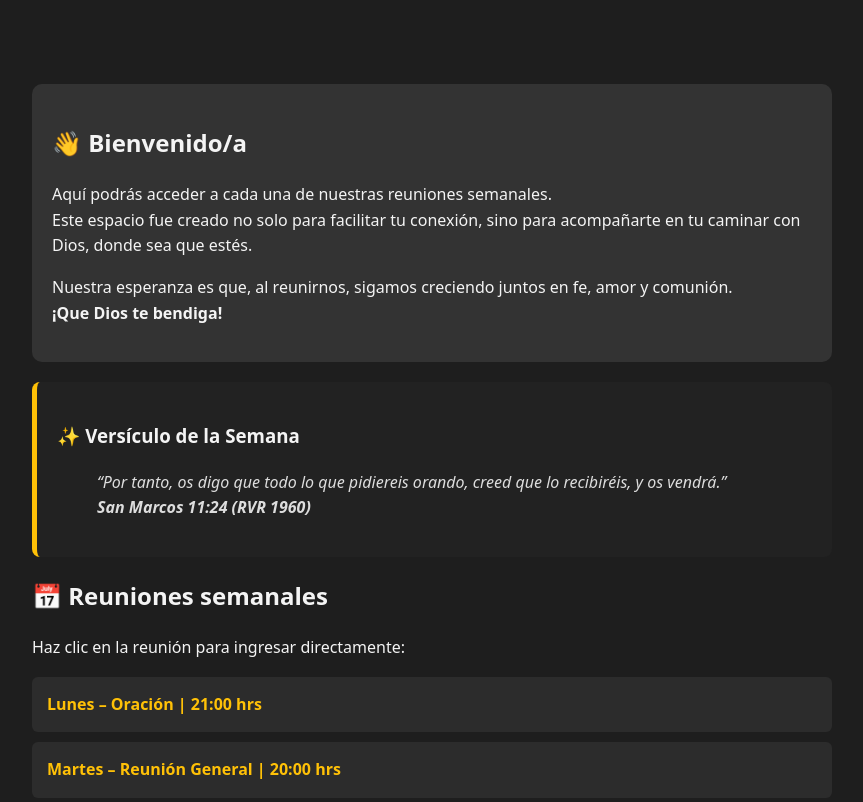
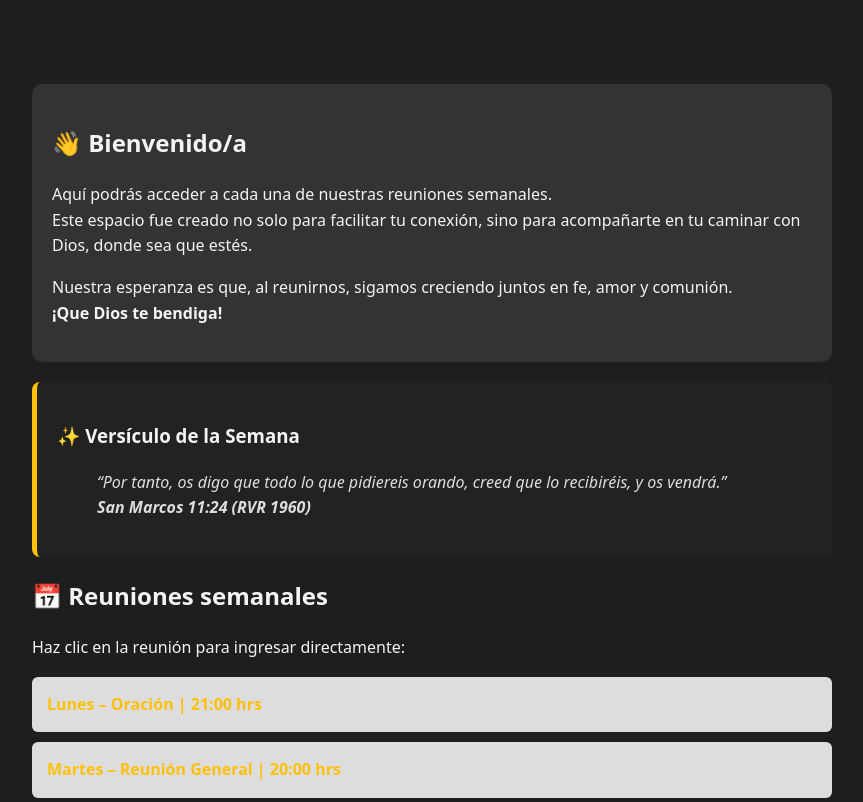
Before and after one commit to IUMPTemploSanJoaquin/IUMP-Templo-San-Joaqu-n, a plain HTML site: page index.html in a window 1280 px wide. Shown: the part 150-952 px from the top of the page, without its empty margins (208-1071 px from the left). Drawn offline with Linux system fonts and the light colour scheme.

Commit message:
Cambio de color y tipografía

```diff
--- a/style.css
+++ b/style.css
@@ -53,7 +53,7 @@ blockquote {
 }
 
 .reuniones li {
-  background-color: #2c2c2c;
+  background-color: #ffffffd8;
   margin-bottom: 10px;
   padding: 15px;
   border-radius: 6px;
```
